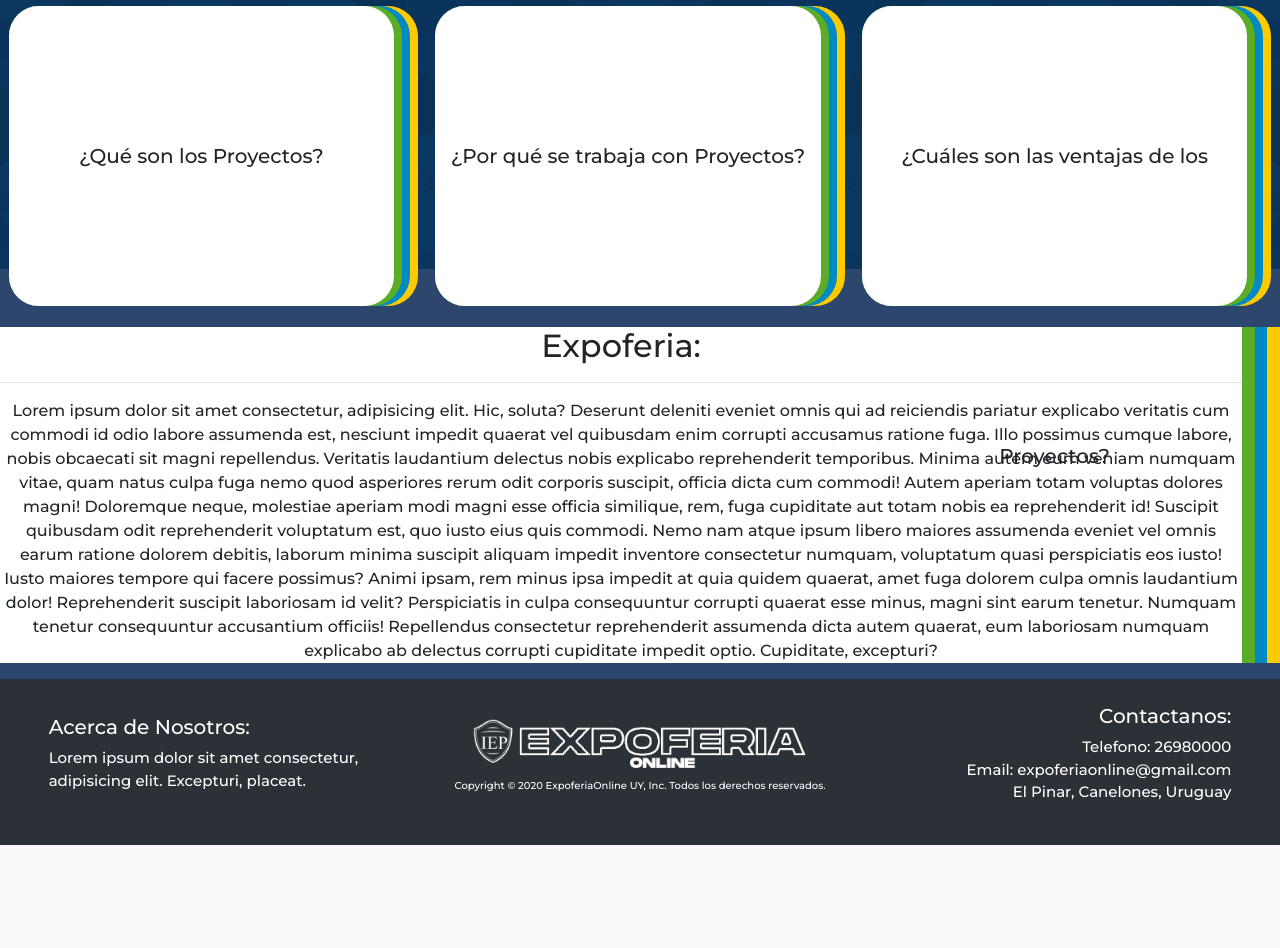
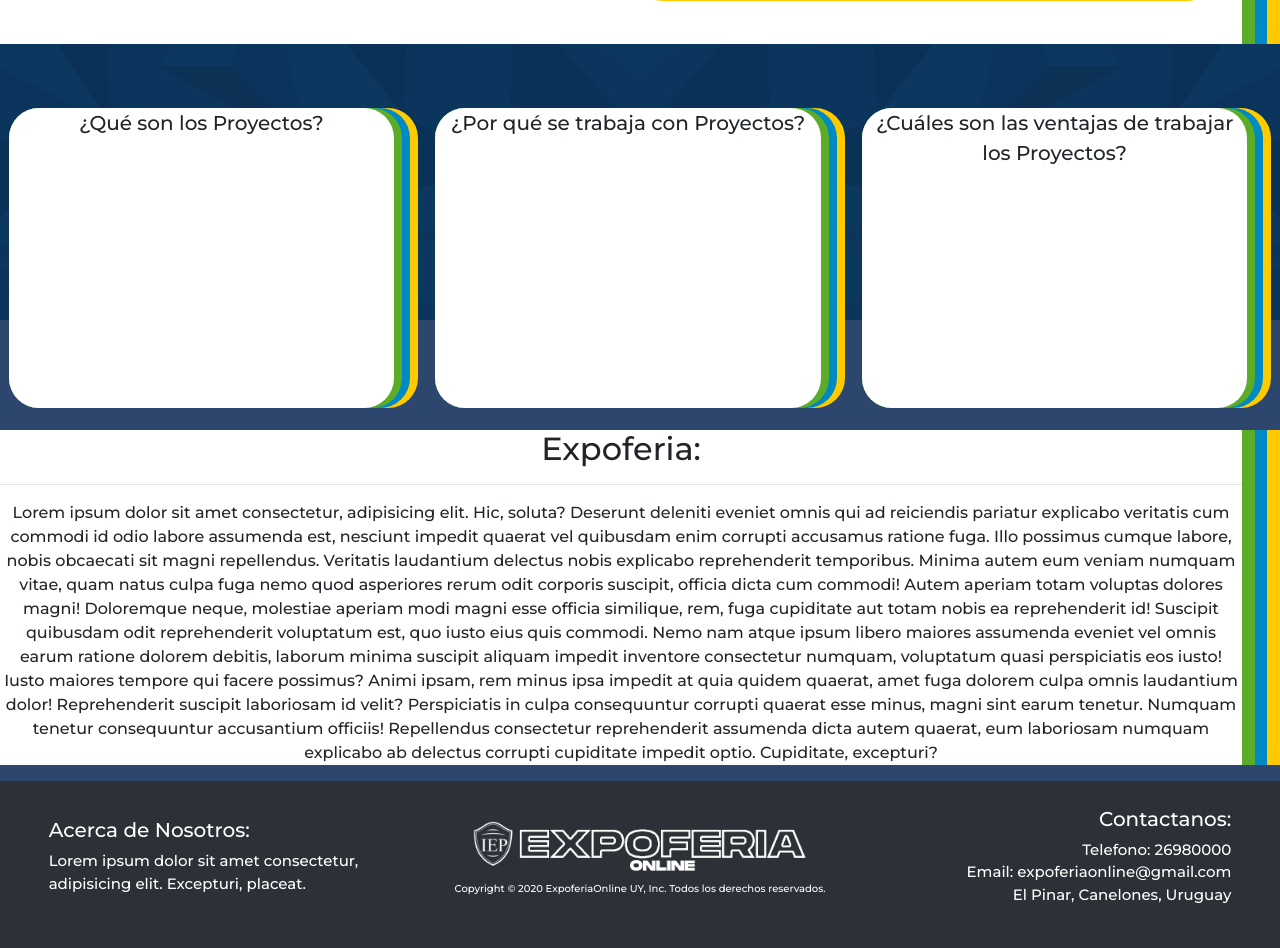
Before and after one commit to JuaniiAndresM/ExpoferiaOnline, a PHP site: page / in a window 1280 px wide. Shown: the part 1208-2156 px from the top of the page. Before the commit the page ends 2053 px from the top, so only its background shows below. Run offline with PHP 8.4, Linux system fonts and the light colour scheme; some libraries are stand-ins or nearby versions.

Commit message:
Animaciones

```diff
--- a/css/styles.css
+++ b/css/styles.css
@@ -134,7 +134,7 @@ header .MobileBars a:hover {
   margin-left: 2%;
   margin-right: 2%;
   text-align: center;
-  margin-top: 5%;
+  margin-top: 15%;
   margin-bottom: 5%;
 }
 .CardsIndex .Carta p {
@@ -147,7 +147,6 @@ header .MobileBars a:hover {
 .CardsIndex .Cards {
   margin-right: 2%;
   background-color: white;
-  line-height: 300px;
   height: 300px;
   border-radius: 30px;
 }
@@ -229,20 +228,24 @@ header .MobileBars a:hover {
   margin-top: 2%;
   margin-bottom: 5%;
   margin-right: 2%;
+  color: black;
 }
 .text2 .DivRotate1 {
+  font-size: 22px;
   padding: 5%;
   background-color: #5aac29;
   border-radius: 30px;
   margin: 2%;
 }
 .text2 .DivRotate2 {
+  font-size: 22px;
   padding: 5%;
   background-color: #008ac4;
   border-radius: 30px;
   margin: 2%;
 }
 .text2 .DivRotate3 {
+  font-size: 22px;
   padding: 5%;
   background-color: #ffcb00;
   border-radius: 30px;
--- a/index.html
+++ b/index.html
@@ -14,10 +14,12 @@
     <script src="https://maxcdn.bootstrapcdn.com/bootstrap/4.5.2/js/bootstrap.min.js"></script>
     <script src="https://cdn.jsdelivr.net/gh/cferdinandi/smooth-scroll/dist/smooth-scroll.polyfills.min.js"></script>
     <script src="/ExpoferiaOnline/js/function.js"></script>
+    <script src="https://unpkg.com/aos@2.3.1/dist/aos.js"></script>
     <script>
       var scroll = new SmoothScroll('a[href*="#"]');
     </script>
 
+    <link href="https://unpkg.com/aos@2.3.1/dist/aos.css" rel="stylesheet" />
     <link
       rel="stylesheet"
       href="https://cdnjs.cloudflare.com/ajax/libs/font-awesome/4.7.0/css/font-awesome.min.css"
@@ -39,23 +41,21 @@
   <body onload="hfindex()">
     <div id="header"></div>
 
-    <div class="Index-Page">
+    <div class="Index-Page" data-aos="flip-right" data-aos-duration="1000">
       <img class="PageLogo" src="/ExpoferiaOnline/img/Logo.png" alt="Logo" />
       <p class="texto">
-        Lorem ipsum dolor sit amet consectetur adipisicing elit. Voluptatem,
-        reiciendis?
+        Bienvenido a la pagina oficial de la Expoferia Online.
       </p>
       <p class="texto2">
-        Lorem ipsum dolor sit amet consectetur adipisicing elit. Consequuntur
-        ullam, natus consequatur atque repudiandae fugiat nulla nesciunt rem
-        delectus cum!
+        En esta pagina podrás ver los proyectos subidos por todos los grupos del
+        Liceo IEP.
       </p>
       <br /><br />
       <a class="ContinuarIndex" href="#Inicio">Comenzar</a><br />
       <i id="Flecha" style="font-size: 50px" class="fa">&#xf103;</i>
     </div>
 
-    <div id="Inicio">
+    <div id="Inicio" data-aos="fade-right" data-aos-duration="1000">
       <div class="Grid1">
         <div class="Linea1Live">
           <div class="Linea2Index">
@@ -63,13 +63,19 @@
               <div class="index-frame">
                 <div class="Livestream">
                   <iframe
+                    data-aos="fade-right"
+                    data-aos-duration="1000"
                     src="https://www.youtube.com/embed/LinkExpoferia"
                     frameborder="0"
                     allowfullscreen
                   ></iframe>
                 </div>
 
-                <div class="text2">
+                <div
+                  class="text2"
+                  data-aos="flip-right"
+                  data-aos-duration="1000"
+                >
                   <h2>Información de la Expoferia:</h2>
                   <hr />
                   <div class="DivRotate1">¿Qué son los Proyectos?</div>
@@ -77,7 +83,7 @@
                     ¿Por qué se trabaja con Proyectos?
                   </div>
                   <div class="DivRotate3">
-                    ¿Cuáles son las ventajas de los Proyectos?
+                    ¿Cuáles son las ventajas de trabajar con Proyectos?
                   </div>
                 </div>
               </div>
@@ -87,7 +93,7 @@
       </div>
     </div>
 
-    <div class="CardsIndex">
+    <div class="CardsIndex" data-aos="fade-left" data-aos-duration="2000">
       <div class="Carta">
         <div class="Linea1Card">
           <div class="Linea2">
@@ -117,7 +123,7 @@
           <div class="Linea2">
             <div class="Linea3">
               <div class="Cards">
-                <p>¿Cuáles son las ventajas de los Proyectos?</p>
+                <p>¿Cuáles son las ventajas de trabajar los Proyectos?</p>
               </div>
             </div>
           </div>
@@ -125,7 +131,7 @@
       </div>
     </div>
 
-    <div class="Grid1">
+    <div class="Grid1" data-aos="fade-right" data-aos-duration="1000">
       <div class="Linea1Live">
         <div class="Linea2Index">
           <div class="Linea3Index">
@@ -165,5 +171,9 @@
       </div>
     </div>
     <div id="footer"></div>
+
+    <script>
+      AOS.init();
+    </script>
   </body>
 </html>
--- a/scss/components/_Index.scss
+++ b/scss/components/_Index.scss
@@ -47,8 +47,8 @@
     margin-left: 2%;
     margin-right: 2%;
     text-align: center;
-    margin-top: 5%;
-    margin-bottom: 5%;
+    margin-top: 15%;
+    margin-bottom: 15%;
     p {
       font-size: 20px;
     }
@@ -60,7 +60,6 @@
   .Cards {
     margin-right: 2%;
     background-color: white;
-    line-height: 300px;
     height: 300px;
     border-radius: 30px;
   }
@@ -138,20 +137,24 @@
   margin-top: 2%;
   margin-bottom: 5%;
   margin-right: 2%;
+  color: black;
 
   .DivRotate1 {
+    font-size: 22px;
     padding: 5%;
     background-color: #5aac29;
     border-radius: 30px;
     margin: 2%;
   }
   .DivRotate2 {
+    font-size: 22px;
     padding: 5%;
     background-color: #008ac4;
     border-radius: 30px;
     margin: 2%;
   }
   .DivRotate3 {
+    font-size: 22px;
     padding: 5%;
     background-color: #ffcb00;
     border-radius: 30px;
```
